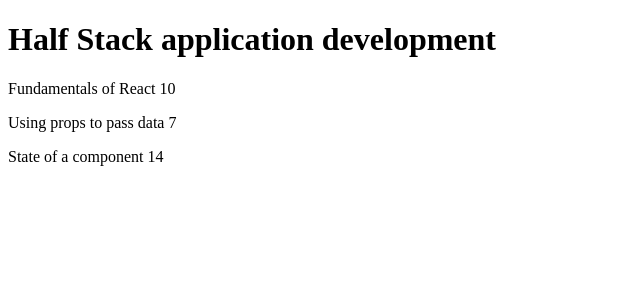
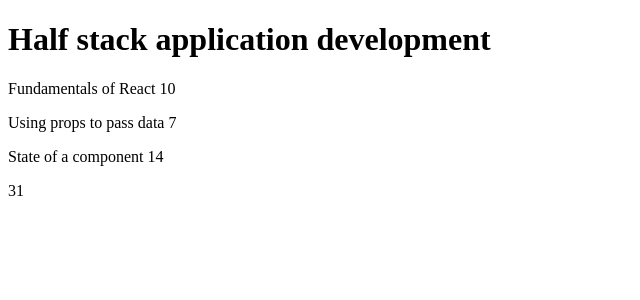
Before and after one commit to reubendawe/fullstack-open, a React (Vite) app in the folder parts/part1/courseinfo/: page / in a window 1280 px wide. Shown: the top 300 px of the page, without its empty margins (0-640 px from the left). Built offline with nearby package versions, Linux system fonts and the light colour scheme.

Commit message:
Exercise 1:1 complete, on to 1.2

```diff
--- a/parts/part1/courseinfo/src/App.jsx
+++ b/parts/part1/courseinfo/src/App.jsx
@@ -1,15 +1,34 @@
 // Component called App
 const App = () => {
+
+  // Constant variables for each course, part and exercise
+  const course = 'Half stack application development'
+  const part1 = 'Fundamentals of React'
+  const exercises1 = 10
+  const part2 = 'Using props to pass data'
+  const exercises2 = 7
+  const part3 = 'State of a component'
+  const exercises3 = 14
+
+  // App returns the Header, Content and Total components
   return (
     <div>
-      <Header course='Half Stack application development' />
-      <Content part1='Fundamentals of React' exercises1={10} />
-      <Content part2='Using props to pass data' exercises2={7} />
-      <Content part3='State of a component' exercises3={14} />
+      <Header course={course} />
+      <Content
+        part1={part1} exercises1={exercises1}
+        part2={part2} exercises2={exercises2}
+        part3={part3} exercises3={exercises3}
+      />
+      <Total
+      exercises1={exercises1}
+      exercises2={exercises2}
+      exercises3={exercises3}
+      />
     </div>
   )
 }
 
+// Header component
   const Header = (props) => {
     return (
       <div>
@@ -18,6 +37,7 @@
     )
   }
 
+// Content component
   const Content = (props) => {
     return (
       <div>
@@ -28,4 +48,14 @@
     )
   }
 
+// Total component
+  const Total = (props) => {
+    return (
+      <div>
+        <p>{props.exercises1 + props.exercises2 + props.exercises3}</p>
+      </div>
+    )
+  }
+
+// Exports App
 export default App
```
Lines whose indentation alone changed are shown as unchanged.
